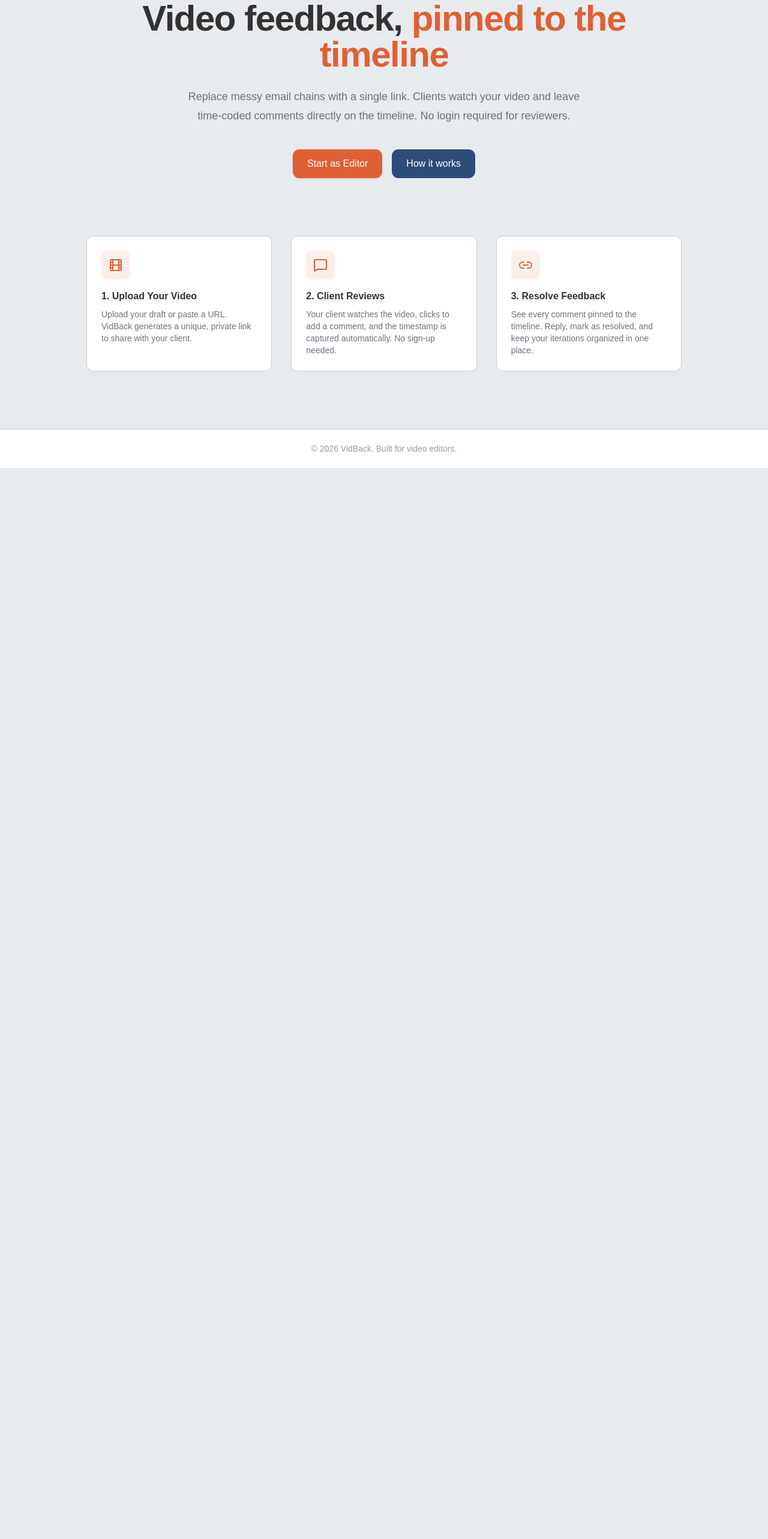
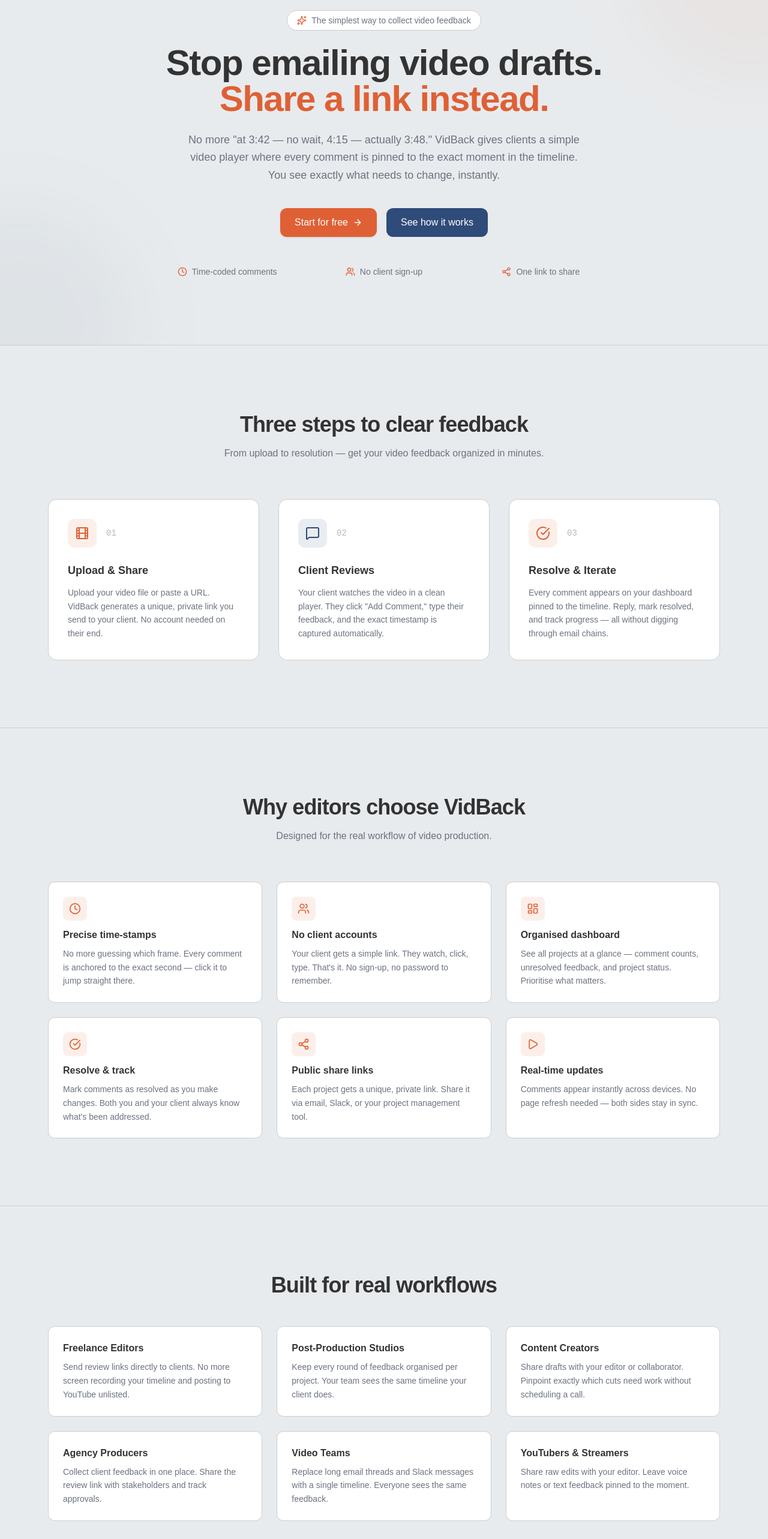
Before and after one commit to itsdvvn/vidback, a Next.js app: page / in a window 1280 px wide. Shown: the part 160-2726 px from the top of the page at 60% size. Before the commit the page ends 940 px from the top, so only its background shows below. Built offline with nearby package versions, Linux system fonts and the light colour scheme.

Commit message:
Redesign landing page with hero, features, use cases, and CTA sections

```diff
--- a/src/app/page.tsx
+++ b/src/app/page.tsx
@@ -1,13 +1,25 @@
 import Link from "next/link";
 import { Button } from "@/components/ui/Button";
 import { ThemeToggle } from "@/components/ui/ThemeToggle";
-import { Film, MessageSquare, Link2 } from "lucide-react";
+import {
+  Film,
+  MessageSquare,
+  Link2,
+  Clock,
+  CheckCircle,
+  ArrowRight,
+  Users,
+  Share2,
+  Play,
+  LayoutDashboard,
+  Sparkles,
+} from "lucide-react";
 
 export default function Home() {
   return (
     <div className="flex min-h-screen flex-col">
-      {/* Nav */}
-      <header className="border-b border-border bg-card">
+      {/* ─── Nav ─── */}
+      <header className="sticky top-0 z-50 border-b border-border bg-background/80 backdrop-blur-md">
         <div className="mx-auto flex h-16 max-w-6xl items-center justify-between px-4">
           <Link
             href="/"
@@ -28,77 +40,294 @@ export default function Home() {
         </div>
       </header>
 
-      {/* Hero */}
       <main className="flex-1">
-        <section className="mx-auto max-w-4xl px-4 py-24 text-center">
-          <h1 className="text-5xl font-bold tracking-tight text-foreground sm:text-6xl">
-            Video feedback,{" "}
-            <span className="text-primary">pinned to the timeline</span>
+        {/* ─── Hero ─── */}
+        <section className="relative overflow-hidden border-b border-border">
+          {/* Background decoration */}
+          <div className="absolute inset-0 -z-10">
+            <div className="absolute top-0 right-0 -mr-40 -mt-40 h-96 w-96 rounded-full bg-primary/5 blur-3xl" />
+            <div className="absolute bottom-0 left-0 -mb-40 -ml-40 h-96 w-96 rounded-full bg-secondary/5 blur-3xl" />
+          </div>
+
+          <div className="mx-auto max-w-5xl px-4 py-20 sm:py-28">
+            <div className="mx-auto max-w-3xl text-center">
+              {/* Tagline */}
+              <div className="mb-6 inline-flex items-center gap-2 rounded-full border border-border bg-card px-4 py-1.5 text-sm text-muted-foreground">
+                <Sparkles className="h-4 w-4 text-primary" />
+                The simplest way to collect video feedback
+              </div>
+
+              <h1 className="text-4xl font-bold tracking-tight text-foreground sm:text-5xl lg:text-6xl">
+                Stop emailing video drafts.{" "}
+                <span className="text-primary">Share a link instead.</span>
               </h1>
-          <p className="mx-auto mt-6 max-w-2xl text-lg leading-8 text-muted-foreground">
-            Replace messy email chains with a single link. Clients watch your
-            video and leave time-coded comments directly on the timeline. No
-            login required for reviewers.
+
+              <p className="mx-auto mt-6 max-w-2xl text-lg leading-relaxed text-muted-foreground">
+                No more "at 3:42 — no wait, 4:15 — actually 3:48." VidBack gives
+                clients a simple video player where every comment is pinned to
+                the exact moment in the timeline. You see exactly what needs to
+                change, instantly.
               </p>
-          <div className="mt-10 flex items-center justify-center gap-4">
+
+              <div className="mt-10 flex flex-wrap items-center justify-center gap-4">
                 <Link href="/login">
-              <Button size="lg">Start as Editor</Button>
+                  <Button size="lg" className="gap-2">
+                    Start for free <ArrowRight className="h-4 w-4" />
+                  </Button>
                 </Link>
                 <Link href="#how-it-works">
                   <Button variant="secondary" size="lg">
-                How it works
+                    See how it works
                   </Button>
                 </Link>
               </div>
+
+              {/* Quick stats */}
+              <div className="mt-12 grid grid-cols-2 gap-4 sm:grid-cols-3">
+                {[
+                  { label: "Time-coded comments", icon: Clock },
+                  { label: "No client sign-up", icon: Users },
+                  { label: "One link to share", icon: Share2 },
+                ].map((stat) => (
+                  <div
+                    key={stat.label}
+                    className="flex items-center justify-center gap-2 text-sm text-muted-foreground"
+                  >
+                    <stat.icon className="h-4 w-4 text-primary" />
+                    {stat.label}
+                  </div>
+                ))}
+              </div>
+            </div>
+          </div>
         </section>
 
-        {/* Features */}
-        <section id="how-it-works" className="mx-auto max-w-5xl px-4 pb-24">
-          <div className="grid gap-8 sm:grid-cols-3">
-            <div className="rounded-xl border border-border bg-card p-6">
-              <div className="mb-4 inline-flex h-12 w-12 items-center justify-center rounded-lg bg-primary/10">
-                <Film className="h-6 w-6 text-primary" />
-              </div>
-              <h3 className="font-semibold text-foreground">
-                1. Upload Your Video
-              </h3>
-              <p className="mt-2 text-sm text-muted-foreground">
-                Upload your draft or paste a URL. VidBack generates a unique,
-                private link to share with your client.
+        {/* ─── How It Works ─── */}
+        <section
+          id="how-it-works"
+          className="border-b border-border py-20 sm:py-28"
+        >
+          <div className="mx-auto max-w-6xl px-4">
+            <div className="mx-auto max-w-2xl text-center">
+              <h2 className="text-3xl font-bold tracking-tight text-foreground sm:text-4xl">
+                Three steps to clear feedback
+              </h2>
+              <p className="mt-4 text-muted-foreground">
+                From upload to resolution — get your video feedback organized in
+                minutes.
               </p>
             </div>
 
-            <div className="rounded-xl border border-border bg-card p-6">
-              <div className="mb-4 inline-flex h-12 w-12 items-center justify-center rounded-lg bg-primary/10">
-                <MessageSquare className="h-6 w-6 text-primary" />
+            <div className="mt-16 grid gap-8 md:grid-cols-3">
+              {[
+                {
+                  step: "01",
+                  title: "Upload & Share",
+                  body: "Upload your video file or paste a URL. VidBack generates a unique, private link you send to your client. No account needed on their end.",
+                  icon: Film,
+                  color: "bg-primary/10 text-primary",
+                },
+                {
+                  step: "02",
+                  title: "Client Reviews",
+                  body: 'Your client watches the video in a clean player. They click "Add Comment," type their feedback, and the exact timestamp is captured automatically.',
+                  icon: MessageSquare,
+                  color: "bg-secondary/10 text-secondary",
+                },
+                {
+                  step: "03",
+                  title: "Resolve & Iterate",
+                  body: "Every comment appears on your dashboard pinned to the timeline. Reply, mark resolved, and track progress — all without digging through email chains.",
+                  icon: CheckCircle,
+                  color: "bg-primary/10 text-primary",
+                },
+              ].map((step) => (
+                <div
+                  key={step.step}
+                  className="group relative rounded-2xl border border-border bg-card p-8 transition-all hover:shadow-lg hover:-translate-y-1"
+                >
+                  <div className="mb-6 flex items-center gap-4">
+                    <div
+                      className={`flex h-12 w-12 items-center justify-center rounded-xl ${step.color}`}
+                    >
+                      <step.icon className="h-6 w-6" />
                     </div>
-              <h3 className="font-semibold text-foreground">
-                2. Client Reviews
+                    <span className="text-sm font-mono text-muted-foreground/50">
+                      {step.step}
+                    </span>
+                  </div>
+                  <h3 className="text-lg font-semibold text-foreground">
+                    {step.title}
                   </h3>
-              <p className="mt-2 text-sm text-muted-foreground">
-                Your client watches the video, clicks to add a comment, and the
-                timestamp is captured automatically. No sign-up needed.
+                  <p className="mt-3 text-sm leading-relaxed text-muted-foreground">
+                    {step.body}
+                  </p>
+                </div>
+              ))}
+            </div>
+          </div>
+        </section>
+
+        {/* ─── Why VidBack ─── */}
+        <section className="border-b border-border py-20 sm:py-28">
+          <div className="mx-auto max-w-6xl px-4">
+            <div className="mx-auto max-w-2xl text-center">
+              <h2 className="text-3xl font-bold tracking-tight text-foreground sm:text-4xl">
+                Why editors choose VidBack
+              </h2>
+              <p className="mt-4 text-muted-foreground">
+                Designed for the real workflow of video production.
               </p>
             </div>
 
-            <div className="rounded-xl border border-border bg-card p-6">
-              <div className="mb-4 inline-flex h-12 w-12 items-center justify-center rounded-lg bg-primary/10">
-                <Link2 className="h-6 w-6 text-primary" />
+            <div className="mt-16 grid gap-6 sm:grid-cols-2 lg:grid-cols-3">
+              {[
+                {
+                  title: "Precise time-stamps",
+                  body: "No more guessing which frame. Every comment is anchored to the exact second — click it to jump straight there.",
+                  icon: Clock,
+                },
+                {
+                  title: "No client accounts",
+                  body: "Your client gets a simple link. They watch, click, type. That's it. No sign-up, no password to remember.",
+                  icon: Users,
+                },
+                {
+                  title: "Organised dashboard",
+                  body: "See all projects at a glance — comment counts, unresolved feedback, and project status. Prioritise what matters.",
+                  icon: LayoutDashboard,
+                },
+                {
+                  title: "Resolve & track",
+                  body: "Mark comments as resolved as you make changes. Both you and your client always know what's been addressed.",
+                  icon: CheckCircle,
+                },
+                {
+                  title: "Public share links",
+                  body: "Each project gets a unique, private link. Share it via email, Slack, or your project management tool.",
+                  icon: Share2,
+                },
+                {
+                  title: "Real-time updates",
+                  body: "Comments appear instantly across devices. No page refresh needed — both sides stay in sync.",
+                  icon: Play,
+                },
+              ].map((feature) => (
+                <div
+                  key={feature.title}
+                  className="rounded-xl border border-border bg-card p-6 transition-all hover:border-primary/20 hover:shadow-sm"
+                >
+                  <div className="mb-3 flex h-10 w-10 items-center justify-center rounded-lg bg-primary/10">
+                    <feature.icon className="h-5 w-5 text-primary" />
                   </div>
                   <h3 className="font-semibold text-foreground">
-                3. Resolve Feedback
+                    {feature.title}
                   </h3>
-              <p className="mt-2 text-sm text-muted-foreground">
-                See every comment pinned to the timeline. Reply, mark as
-                resolved, and keep your iterations organized in one place.
+                  <p className="mt-2 text-sm leading-relaxed text-muted-foreground">
+                    {feature.body}
                   </p>
+                </div>
+              ))}
+            </div>
+          </div>
+        </section>
+
+        {/* ─── Use Cases ─── */}
+        <section className="border-b border-border py-20 sm:py-28">
+          <div className="mx-auto max-w-6xl px-4">
+            <div className="mx-auto max-w-2xl text-center">
+              <h2 className="text-3xl font-bold tracking-tight text-foreground sm:text-4xl">
+                Built for real workflows
+              </h2>
+            </div>
+
+            <div className="mt-12 grid gap-6 sm:grid-cols-2 lg:grid-cols-3">
+              {[
+                {
+                  role: "Freelance Editors",
+                  scenario:
+                    "Send review links directly to clients. No more screen recording your timeline and posting to YouTube unlisted.",
+                },
+                {
+                  role: "Post-Production Studios",
+                  scenario:
+                    "Keep every round of feedback organised per project. Your team sees the same timeline your client does.",
+                },
+                {
+                  role: "Content Creators",
+                  scenario:
+                    "Share drafts with your editor or collaborator. Pinpoint exactly which cuts need work without scheduling a call.",
+                },
+                {
+                  role: "Agency Producers",
+                  scenario:
+                    "Collect client feedback in one place. Share the review link with stakeholders and track approvals.",
+                },
+                {
+                  role: "Video Teams",
+                  scenario:
+                    "Replace long email threads and Slack messages with a single timeline. Everyone sees the same feedback.",
+                },
+                {
+                  role: "YouTubers & Streamers",
+                  scenario:
+                    "Share raw edits with your editor. Leave voice notes or text feedback pinned to the moment.",
+                },
+              ].map((useCase) => (
+                <div
+                  key={useCase.role}
+                  className="rounded-xl border border-border bg-card p-6"
+                >
+                  <h3 className="font-semibold text-foreground">
+                    {useCase.role}
+                  </h3>
+                  <p className="mt-2 text-sm leading-relaxed text-muted-foreground">
+                    {useCase.scenario}
+                  </p>
+                </div>
+              ))}
+            </div>
+          </div>
+        </section>
+
+        {/* ─── CTA ─── */}
+        <section className="py-20 sm:py-28">
+          <div className="mx-auto max-w-3xl px-4 text-center">
+            <div className="rounded-2xl border border-border bg-card px-8 py-16 shadow-sm sm:px-16">
+              <h2 className="text-3xl font-bold tracking-tight text-foreground sm:text-4xl">
+                Ready to simplify your feedback?
+              </h2>
+              <p className="mx-auto mt-4 max-w-lg text-muted-foreground">
+                Stop chasing clients for timestamp corrections. Send one link,
+                get precise feedback, and ship faster.
+              </p>
+              <div className="mt-8 flex flex-wrap items-center justify-center gap-4">
+                <Link href="/signup">
+                  <Button size="lg" className="gap-2">
+                    Create your free account <ArrowRight className="h-4 w-4" />
+                  </Button>
+                </Link>
+                <Link href="/login">
+                  <Button variant="secondary" size="lg">
+                    I already have an account
+                  </Button>
+                </Link>
+              </div>
             </div>
           </div>
         </section>
       </main>
 
+      {/* ─── Footer ─── */}
       <footer className="border-t border-border bg-card">
-        <div className="mx-auto flex h-16 max-w-6xl items-center justify-center px-4">
+        <div className="mx-auto flex h-16 max-w-6xl items-center justify-between px-4">
+          <Link
+            href="/"
+            className="flex items-center gap-2 font-bold text-sm text-foreground"
+          >
+            <Film className="h-4 w-4 text-primary" />
+            VidBack
+          </Link>
           <p className="text-sm text-muted-foreground/70">
             &copy; {new Date().getFullYear()} VidBack. Built for video editors.
           </p>
```
Lines whose indentation alone changed are shown as unchanged.
